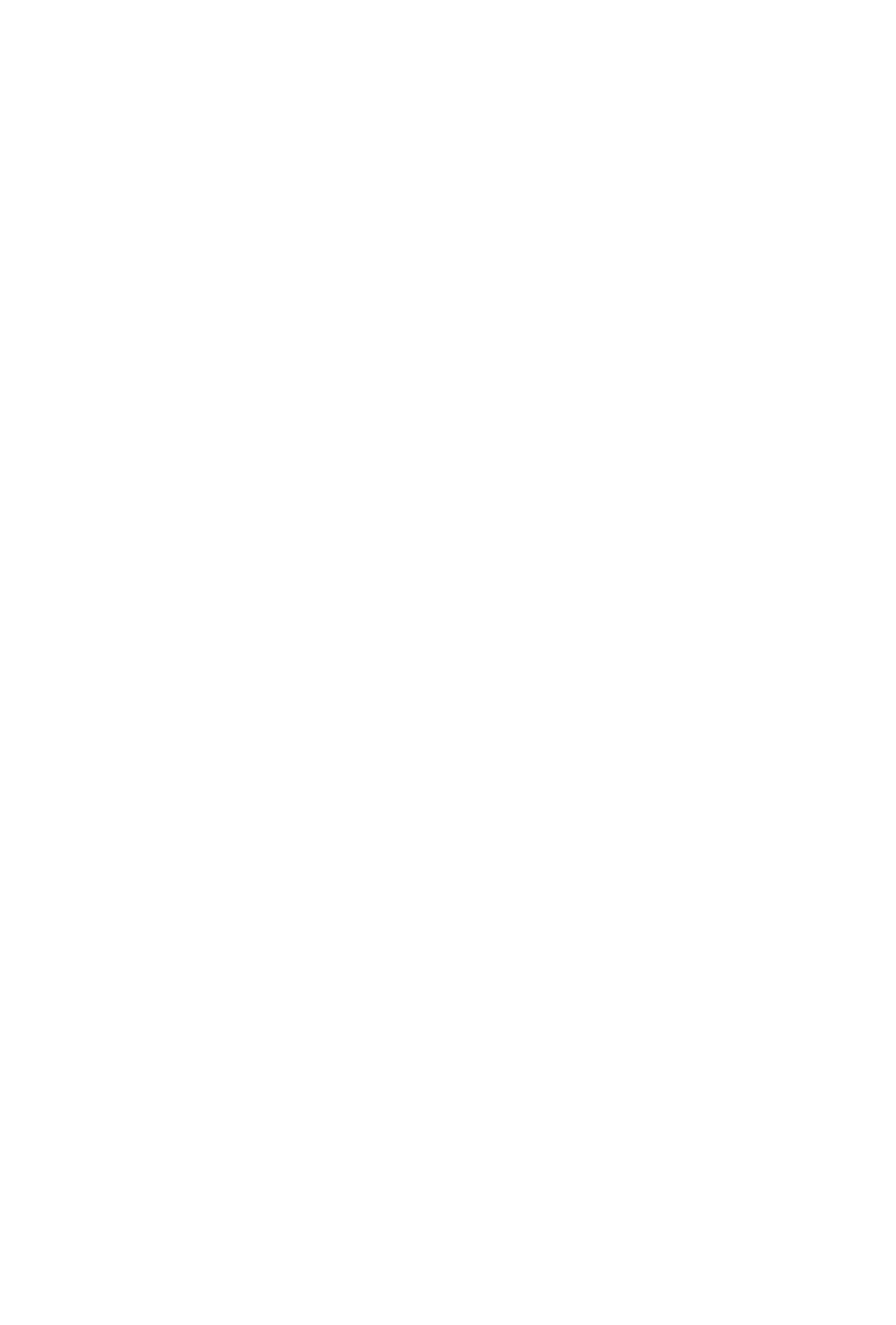
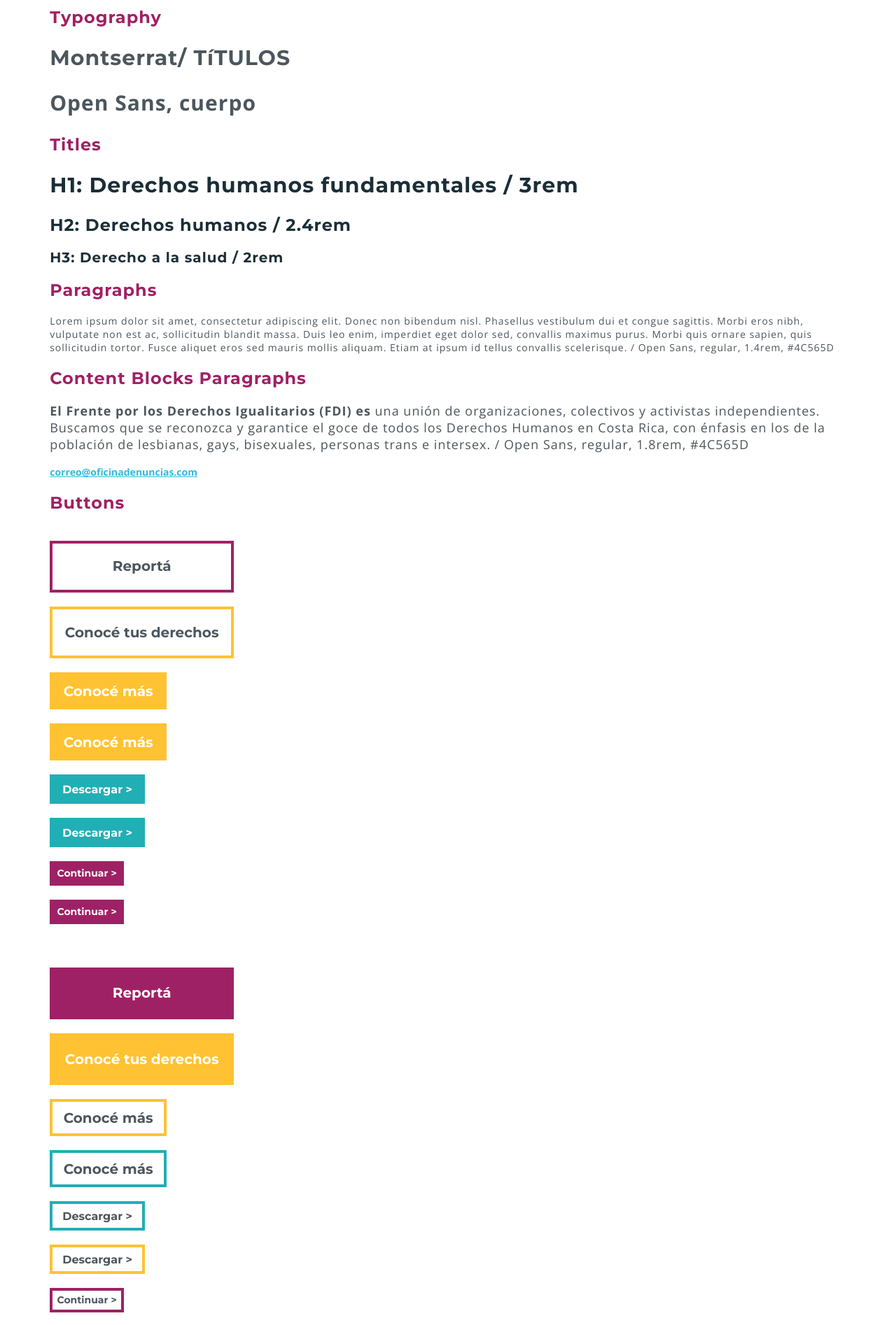
Before and after one commit to ManatiCR/fdi-front, a Vue app: page /styleguide in a window 1280 px wide. Shown: the part 280-2174 px from the top of the page at 70% size. Before the commit the page ends 800 px from the top, so only its background shows below. Built offline with nearby package versions, Linux system fonts and the light colour scheme.

Commit message:
FDI-2: Styleguide styles.

```diff
--- a/src/views/StyleGuide.vue
+++ b/src/views/StyleGuide.vue
@@ -1,8 +1,8 @@
 <template>
   <div class="styleguide">
-    <h1>Styleguide</h1>
+    <h1 class="h1--styleguide">Styleguide</h1>
     <section class="styleguide__colors">
-      <h2>Colors</h2>
+      <h2 class="h2--styleguide">Colors</h2>
       <div class="colors-container">
         <p class="color color--text">#4c565d</p>
         <p class="color color--highlight1">#9f2165</p>
@@ -13,11 +13,55 @@
         <p class="color color--background3">#1b2e38</p>
       </div>
     </section>
+    <section class="styleguide__typography">
+      <h2 class="h2--styleguide">Typography</h2>
+      <h1 class="h1--styleguide-title">Montserrat/ TíTULOS</h1>
+      <h1 class="h1--styleguide-body">Open Sans, cuerpo</h1>
+      <h2 class="h2--styleguide">Titles</h2>
+      <h1>H1: Derechos humanos fundamentales  /   3rem</h1>
+      <h2>H2: Derechos humanos   /   2.4rem</h2>
+      <h3>H3: Derecho a la salud  / 2rem</h3>
+      <h2 class="h2--styleguide">Paragraphs</h2>
+      <p>Lorem ipsum dolor sit amet, consectetur adipiscing elit. Donec non bibendum nisl. Phasellus vestibulum dui et congue sagittis. Morbi eros nibh, vulputate non est ac, sollicitudin blandit massa. Duis leo enim, imperdiet eget dolor sed, convallis maximus purus. Morbi quis ornare sapien, quis sollicitudin tortor. Fusce aliquet eros sed mauris mollis aliquam. Etiam at ipsum id tellus convallis scelerisque. / Open Sans, regular, 1.4rem, #4C565D</p>
+      <h2 class="h2--styleguide">Content Blocks Paragraphs</h2>
+      <p class="p-conten-block"><strong>El Frente por los Derechos Igualitarios (FDI) es</strong> una unión de organizaciones, colectivos y activistas independientes. Buscamos que se reconozca y garantice el goce de todos los Derechos Humanos en Costa Rica, con énfasis en los de la población de lesbianas, gays, bisexuales, personas trans e intersex. / Open Sans, regular, 1.8rem, #4C565D</p>
+      <a href="#">correo@oficinadenuncias.com</a>
+    </section>
+    <section class="styleguide__buttons">
+      <h2 class="h2--styleguide">Buttons</h2>
+      <a href="#" class="button button-xlarge button-color-highlight1 button-style-border">Reportá</a>
+      <input type="submit" class="button button-xlarge button-color-highlight2 button-style-border" value="Conocé tus derechos">
+
+      <a href="#" class="button button-large button-color-highlight2 button-style-fill">Conocé más</a>
+      <input type="submit" class="button button-large button-color-highlight2 button-style-fill" value="Conocé más">
+
+      <a href="#" class="button button-medium button-color-highlight3 button-style-fill">Descargar ></a>
+      <input type="submit" class="button button-medium button-color-highlight3 button-style-fill" value="Descargar >">
+
+      <a href="#" class="button button-small button-color-highlight1 button-style-fill">Continuar ></a>
+      <input type="submit" class="button button-small button-color-highlight1 button-style-fill" value="Continuar >">
+      <br><br><br>
+      <a href="#" class="button button-xlarge button-color-highlight1 button-style-fill">Reportá</a>
+      <input type="submit" class="button button-xlarge button-color-highlight2 button-style-fill" value="Conocé tus derechos">
+
+      <a href="#" class="button button-large button-color-highlight2 button-style-border">Conocé más</a>
+      <input type="submit" class="button button-large button-color-highlight3 button-style-border" value="Conocé más">
+
+      <a href="#" class="button button-medium button-color-highlight3 button-style-border">Descargar ></a>
+      <input type="submit" class="button button-medium button-color-highlight2 button-style-border" value="Descargar >">
+
+      <a href="#" class="button button-small button-color-highlight1 button-style-border">Continuar ></a>
+      <input type="submit" class="button button-small button-color-highlight3 button-style-border" value="Continuar >">
+
+    </section>
   </div>
 </template>
 
 <style lang="scss" scoped>
 @import "../assets/scss/variables";
+.styleguide {
+  padding: 0 5%;
+}
 .colors-container {
   display: flex;
   justify-content: space-around;
@@ -62,4 +106,28 @@
 .color--background3:before {
   background-color: $background3;
 }
+.h1--styleguide, .h2--styleguide {
+  color: $highlight1;
+}
+.h1--styleguide-title,
+.h1--styleguide-body {
+  color: $text;
+}
+.h1--styleguide-body {
+  color: $text;
+  font-family: $opensans;
+}
+.p-conten-block {
+    font-size: 1.8rem;
+}
+.styleguide__buttons {
+  display: flex;
+  flex-direction: column;
+  a {
+    margin-top: 20px;
+  }
+  input[type=submit]  {
+    margin-top: 20px;
+  }
+}
 </style>
```
